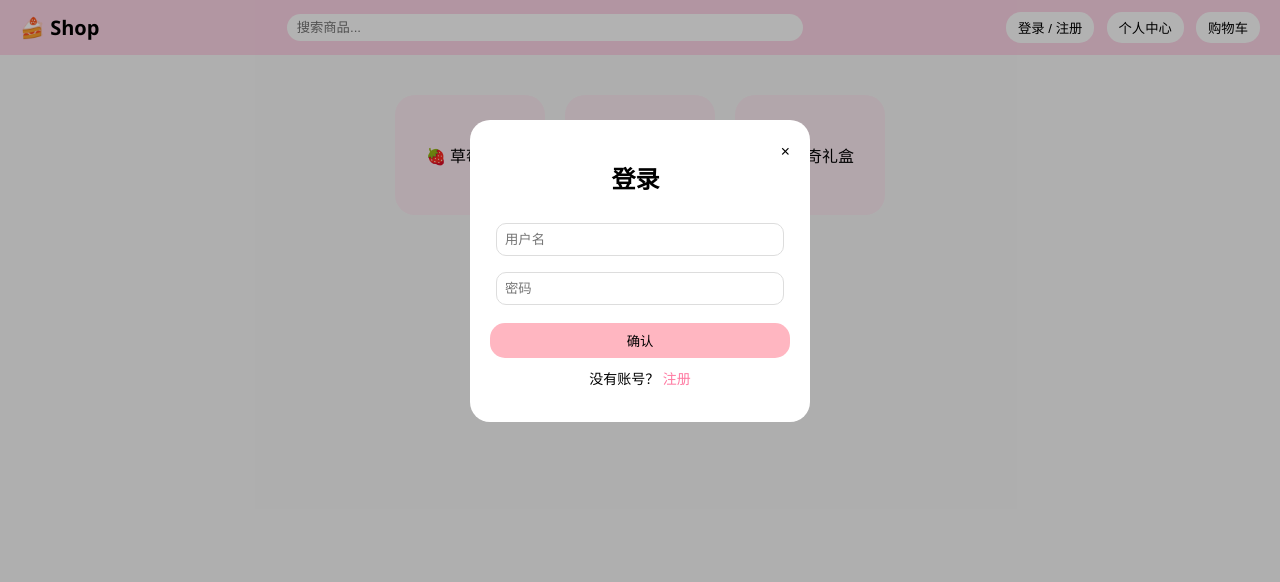
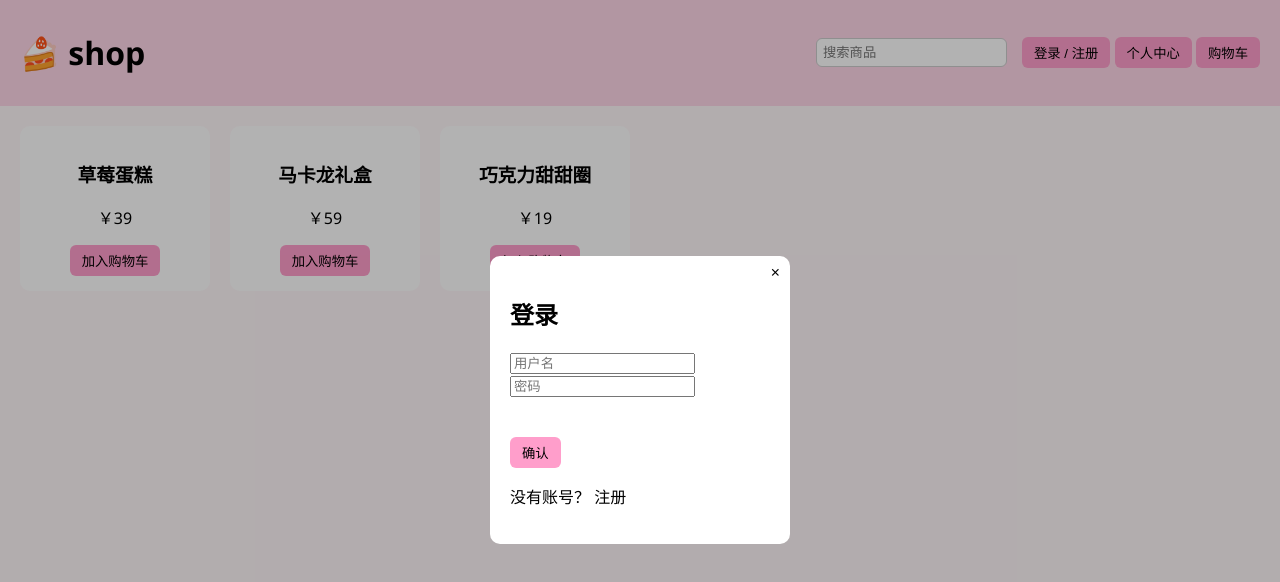
Before and after one commit to 1016101068zmd/ecom-platform, a plain HTML site: page frontend/user/index.html in a window 1280 px wide. Both pictures are taken after a click on the button "登录 / 注册". Drawn offline with Linux system fonts and the light colour scheme.

Commit message:
完善购物车功能与登录态显示

```diff
--- a/frontend/user/index.html
+++ b/frontend/user/index.html
@@ -2,39 +2,59 @@
 <!DOCTYPE html>
 <html lang="zh-CN">
 <head>
-  <meta charset="UTF-8" />
-  <title>电商首页</title>
-  <link rel="stylesheet" href="style.css" />
+  <meta charset="UTF-8">
+  <title>shop</title>
+  <link rel="stylesheet" href="style.css">
 </head>
 <body>
 
+<!-- 顶部导航 -->
 <header class="navbar">
-  <div class="logo">🍰 Shop</div>
+  <h1 class="logo">🍰 shop</h1>
 
-  <input class="search" placeholder="搜索商品..." />
+  <input class="search" type="text" placeholder="搜索商品">
 
   <div class="nav-btns">
-    <span id="welcomeUser" class="welcome"></span>
-    <button onclick="openAuth()">登录 / 注册</button>
+    <span id="welcomeUser"></span>
+
+    <button id="loginBtn" onclick="openAuth()">登录 / 注册</shopbutton>
+    <button id="logoutBtn" onclick="logout()" style="display:none;">退出登录</button>
+
     <button onclick="goProfile()">个人中心</button>
     <button onclick="goCart()">购物车</button>
   </div>
 </header>
 
+<!-- 商品区 -->
 <section class="products">
-  <div class="product">🍓 草莓蛋糕</div>
-  <div class="product">🍫 巧克力慕斯</div>
-  <div class="product">🍪 曲奇礼盒</div>
+  <div class="product">
+    <h3>草莓蛋糕</h3>
+    <p>￥39</p>
+    <button onclick="addToCart('草莓蛋糕',39)">加入购物车</button>
+  </div>
+
+  <div class="product">
+    <h3>马卡龙礼盒</h3>
+    <p>￥59</p>
+    <button onclick="addToCart('马卡龙礼盒',59)">加入购物车</button>
+  </div>
+
+  <div class="product">
+    <h3>巧克力甜甜圈</h3>
+    <p>￥19</p>
+    <button onclick="addToCart('巧克力甜甜圈',19)">加入购物车</button>
+  </div>
 </section>
 
-<!-- 登录 / 注册弹窗 -->
+<!-- 登录 / 注册弹窗（保持之前那种） -->
 <div id="authModal" class="modal">
   <div class="modal-content">
-    <span class="close" onclick="closeAuth()">×</span>
     <h2 id="modalTitle">登录</h2>
 
-    <input id="username" placeholder="用户名" />
-    <input id="password" type="password" placeholder="密码" />
+    <input id="username" placeholder="用户名">
+    <input id="password" type="password" placeholder="密码">
+
+    <p id="tip" class="tip"></p>
 
     <button onclick="submitAuth()">确认</button>
 
@@ -42,6 +62,8 @@
       <span id="switchText">没有账号？</span>
       <a onclick="toggleMode()">注册</a>
     </p>
+
+    <span class="close" onclick="closeAuth()">×</span>
   </div>
 </div>
 
--- a/frontend/user/style.css
+++ b/frontend/user/style.css
@@ -1,105 +1,98 @@
 body {
   margin: 0;
-  font-family: "Segoe UI", sans-serif;
-  background: #fafafa;
+  font-family: "Segoe UI";
+  background: #fff7f9;
 }
 
 .navbar {
+  background: #ffd6e7;
+  padding: 10px 20px;
   display: flex;
   align-items: center;
-  justify-content: space-between;
-  padding: 12px 20px;
-  background: #ffd6e8;
+  gap: 15px;
 }
 
 .logo {
-  font-size: 20px;
-  font-weight: bold;
+  margin-right: auto;
 }
 
 .search {
-  width: 40%;
-  padding: 6px 10px;
-  border-radius: 20px;
-  border: none;
+  padding: 6px;
+  border-radius: 6px;
+  border: 1px solid #ccc;
 }
 
-.nav-btns button {
-  margin-left: 8px;
-  background: #fff;
+button {
+  background: #ff9ecb;
   border: none;
   padding: 6px 12px;
-  border-radius: 15px;
+  border-radius: 6px;
   cursor: pointer;
-}
-
-.welcome {
-  margin-right: 8px;
-  color: #555;
 }
 
 .products {
   display: flex;
-  justify-content: center;
   gap: 20px;
-  margin-top: 40px;
+  padding: 20px;
 }
 
 .product {
-  width: 150px;
-  height: 120px;
-  background: #ffeef5;
-  border-radius: 20px;
-  display: flex;
-  align-items: center;
-  justify-content: center;
+  background: #fff;
+  padding: 15px;
+  border-radius: 10px;
+  width: 160px;
+  text-align: center;
 }
 
 .modal {
   display: none;
   position: fixed;
   inset: 0;
-  background: rgba(0,0,0,0.3);
+  background: rgba(0,0,0,.3);
+  justify-content: center;
+  align-items: center;
 }
 
 .modal-content {
-  width: 300px;
   background: #fff;
-  border-radius: 20px;
   padding: 20px;
-  margin: 120px auto;
+  border-radius: 10px;
+  position: relative;
+  width: 260px;
+}
+
+.tip {
+  color: #ff4d6d;
+  font-size: 12px;
+  min-height: 16px;
+}
+
+.close {
+  position: absolute;
+  right: 10px;
+  top: 5px;
+  cursor: pointer;
+}
+
+.cart-title {
   text-align: center;
 }
 
-.modal-content input {
-  width: 90%;
-  padding: 8px;
-  margin: 8px 0;
-  border-radius: 10px;
-  border: 1px solid #ddd;
+.cart-box {
+  padding: 20px;
 }
 
-.modal-content button {
-  width: 100%;
-  margin-top: 10px;
-  padding: 8px;
-  background: #ffb6c1;
-  border: none;
-  border-radius: 15px;
-  cursor: pointer;
+.cart-item {
+  display: flex;
+  justify-content: space-between;
+  background: #fff;
+  padding: 10px;
+  border-radius: 8px;
+  margin-bottom: 10px;
 }
 
-.switch {
-  margin-top: 10px;
-  font-size: 14px;
+.cart-footer {
+  display: flex;
+  justify-content: space-around;
+  padding: 20px;
 }
-
-.switch a {
-  color: #ff7aa2;
-  cursor: pointer;
-}
-
-.close {
-  float: right;
-  cursor: pointer;
-}
--- a/frontend/user/user.js
+++ b/frontend/user/user.js
@@ -1,108 +1,140 @@
 let mode = "login";
 
-/* 弹窗控制 */
+/* 弹窗控制（老逻辑，不改） */
 function openAuth() {
-  document.getElementById("authModal").style.display = "block";
+  document.getElementById("authModal").style.display = "flex";
+  clearInputs();
   updateModal();
 }
-
 function closeAuth() {
   document.getElementById("authModal").style.display = "none";
 }
-
 function toggleMode() {
   mode = mode === "login" ? "register" : "login";
+  clearInputs();
   updateModal();
 }
-
 function updateModal() {
   const title = document.getElementById("modalTitle");
-  const switchText = document.getElementById("switchText");
-  const switchLink = document.querySelector(".switch a");
+  const text = document.getElementById("switchText");
+  const link = document.querySelector(".switch a");
+  const tip = document.getElementById("tip");
+
+  tip.innerText = "";
 
   if (mode === "login") {
     title.innerText = "登录";
-    switchText.innerText = "没有账号？";
-    switchLink.innerText = "注册";
+    text.innerText = "没有账号？";
+    link.innerText = "注册";
   } else {
     title.innerText = "注册";
-    switchText.innerText = "已有账号？";
-    switchLink.innerText = "登录";
+    text.innerText = "已有账号？";
+    link.innerText = "登录";
   }
 }
 
+
 /* 登录 / 注册 */
 function submitAuth() {
-  const username = document.getElementById("username").value.trim();
-  const password = document.getElementById("password").value;
+  const u = username.value.trim();
+  const p = password.value;
+  const tip = document.getElementById("tip");
 
-  if (!username || !password) {
-    alert("请填写完整信息");
+  if (!u || !p) {
+    tip.innerText = "请填写完整信息";
     return;
   }
 
   let users = JSON.parse(localStorage.getItem("users") || "{}");
 
   if (mode === "register") {
-    if (users[username]) {
-      alert("注册失败：用户名已存在");
+    if (users[u]) {
+      tip.innerText = "用户名已存在";
       return;
     }
-    if (password.length < 8) {
-      alert("注册失败：密码不少于 8 位");
+    if (p.length < 8) {
+      tip.innerText = "密码不少于 8 位";
       return;
     }
-    users[username] = password;
+    users[u] = p;
     localStorage.setItem("users", JSON.stringify(users));
-    alert("注册成功，请登录");
+    tip.innerText = "注册成功，请登录";
     toggleMode();
     return;
   }
 
-  if (users[username] !== password) {
-    alert("用户名或密码错误");
+  if (users[u] !== p) {
+    tip.innerText = "账号或密码错误";
     return;
   }
 
-  localStorage.setItem("loginUser", username);
+  localStorage.setItem("loginUser", u);
   closeAuth();
-  showUser();
+  updateUserUI();
 }
 
-/* 登录状态显示 */
-function showUser() {
+/* 登录态 UI（新增但不影响弹窗） */
+function updateUserUI() {
   const user = localStorage.getItem("loginUser");
-  document.getElementById("welcomeUser").innerText =
-    user ? `你好，${user}` : "";
+  const welcome = document.getElementById("welcomeUser");
+  const loginBtn = document.getElementById("loginBtn");
+  const logoutBtn = document.getElementById("logoutBtn");
+
+  if (user) {
+    welcome.innerText = `你好，${user}`;
+    loginBtn.style.display = "none";
+    logoutBtn.style.display = "inline-block";
+  } else {
+    welcome.innerText = "";
+    loginBtn.style.display = "inline-block";
+    logoutBtn.style.display = "none";
+  }
 }
 
-function checkLogin() {
-  return localStorage.getItem("loginUser");
+function logout() {
+  localStorage.removeItem("loginUser");
+  updateUserUI();
 }
 
-/* 权限拦截 */
-function goCart() {
-  if (!checkLogin()) {
-    const ok = confirm("该功能需要登录，是否前往登录？");
-    if (ok) {
-      mode = "login";
-      openAuth();
-    }
+/* 购物车 */
+function addToCart(name, price) {
+  if (!localStorage.getItem("loginUser")) {
+    alert("请先登录");
     return;
   }
-  alert("进入购物车（示意）");
+
+  let cart = JSON.parse(localStorage.getItem("cart") || "[]");
+  const exist = cart.find(i => i.name === name);
+
+  if (exist) {
+    exist.count++;
+  } else {
+    cart.push({ name, price, count: 1 });
+  }
+
+  localStorage.setItem("cart", JSON.stringify(cart));
+  alert("已加入购物车");
+}
+
+function goCart() {
+  if (!localStorage.getItem("loginUser")) {
+    alert("请先登录");
+    return;
+  }
+  location.href = "cart.html";
 }
 
 function goProfile() {
-  if (!checkLogin()) {
-    const ok = confirm("该功能需要登录，是否前往登录？");
-    if (ok) {
-      mode = "login";
-      openAuth();
-    }
+  if (!localStorage.getItem("loginUser")) {
+    alert("请先登录");
     return;
   }
-  alert("进入个人中心（示意）");
+  alert("这里是个人中心（可后续扩展）");
 }
 
-window.onload = showUser;
+function clearInputs() {
+  username.value = "";
+  password.value = "";
+}
+
+window.onload = updateUserUI;
```
Also changed, not shown: frontend/user/cart.html (added, +22 -0 lines), frontend/user/cart.js (added, +56 -0 lines).
